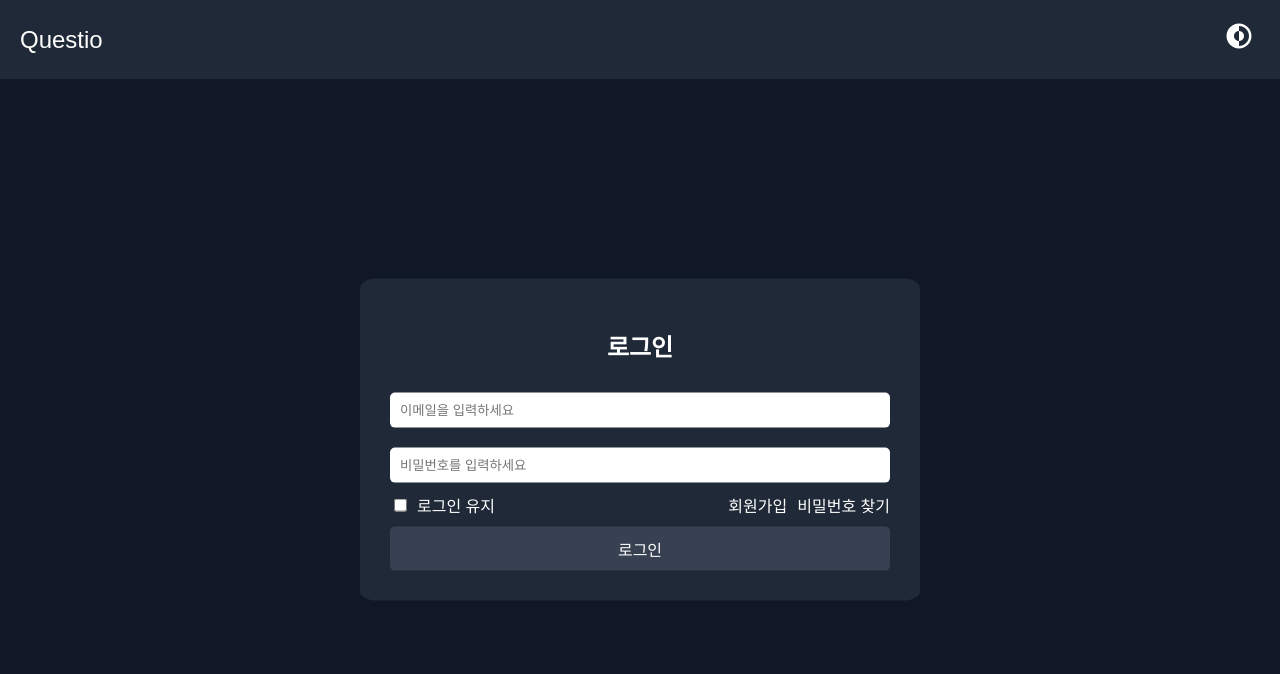
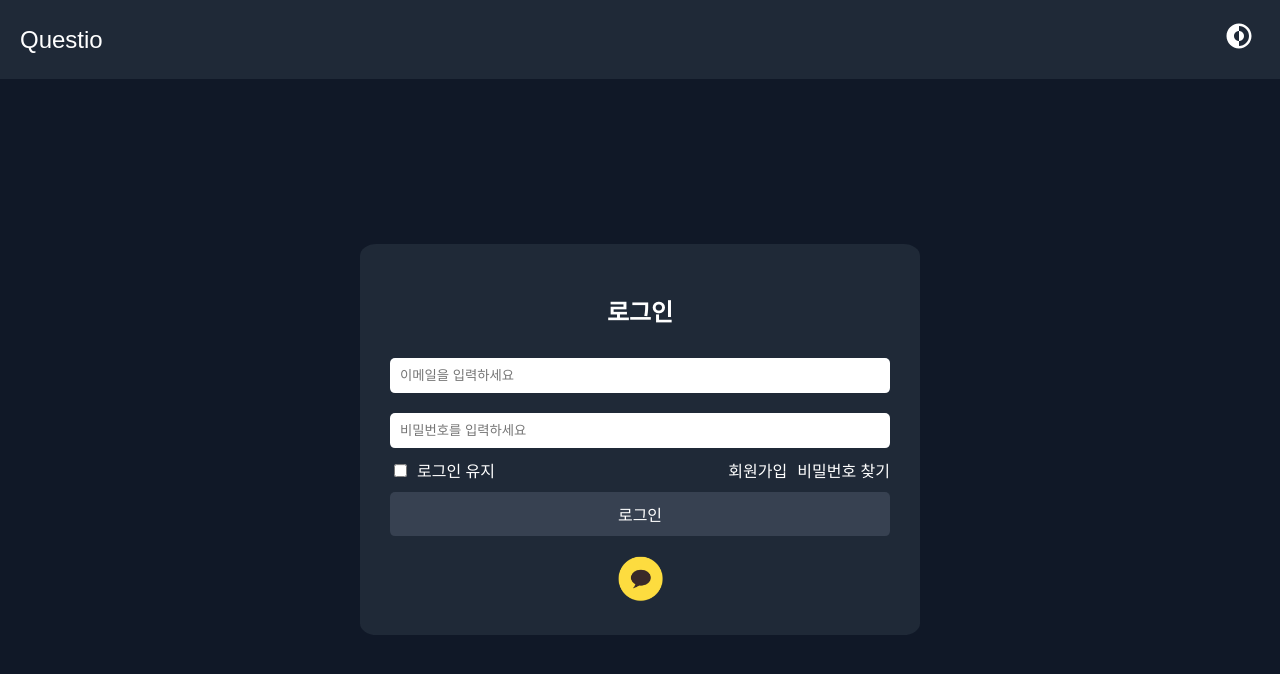
Before and after one commit to Team-Questio/Front, a React (Create React App) app: page /login in a window 1280 px wide. Shown: the top 674 px of the page. Built offline with nearby package versions, Linux system fonts and the light colour scheme.

Commit message:
Feat: 카카오 로그인

```diff
--- /dev/null
+++ b/src/components/KaKaoLogin.tsx
@@ -0,0 +1,22 @@
+import React from "react";
+import kakaoLogo from "../image/kakaoLogo.png";
+import "../styles/style.css";
+
+const KaKaoLogin: React.FC = () => {
+    const restApiKey: string | undefined = process.env.REACT_APP_REST_API_KEY;
+    const redirectUrl: string | undefined = process.env.REACT_APP_KAKAO_REDIRECT_URL;
+
+    const kakaoAuthUrl = `https://kauth.kakao.com/oauth/authorize?client_id=${restApiKey}&redirect_uri=${redirectUrl}&response_type=code`;
+
+    const loginHandler = () => {
+        window.location.href = kakaoAuthUrl;
+    };
+
+    return (
+        <>
+            <img src={kakaoLogo} alt="kakao" className="kakao-logo" onClick={loginHandler} />
+        </>
+    );
+};
+
+export default KaKaoLogin;
--- a/src/components/Login.tsx
+++ b/src/components/Login.tsx
@@ -4,6 +4,7 @@ import Header from "./Header";
 import { useNavigate } from "react-router-dom";
 
 import "../styles/style.css";
+import KaKaoLogin from "./KaKaoLogin";
 
 interface InputFieldProps {
   type: string;
@@ -74,6 +75,9 @@ const LoginBox: React.FC = () => {
       <button className="form-button" onClick={handleLogin}>
         로그인
       </button>
+      <div>
+        <KaKaoLogin />
+      </div>
     </div>
   );
 };
--- a/src/styles/style.css
+++ b/src/styles/style.css
@@ -263,3 +263,9 @@ label input[type="checkbox"] {
 .button-container {
   width: 30%;
 }
+
+.kakao-logo {
+  margin-top: 20px;
+  width: 45px;
+  height: 45px;
+}
```
Also changed, not shown: src/image/kakaoLogo.png (added), 1 other file (tests, documents, lock files or other folders).
